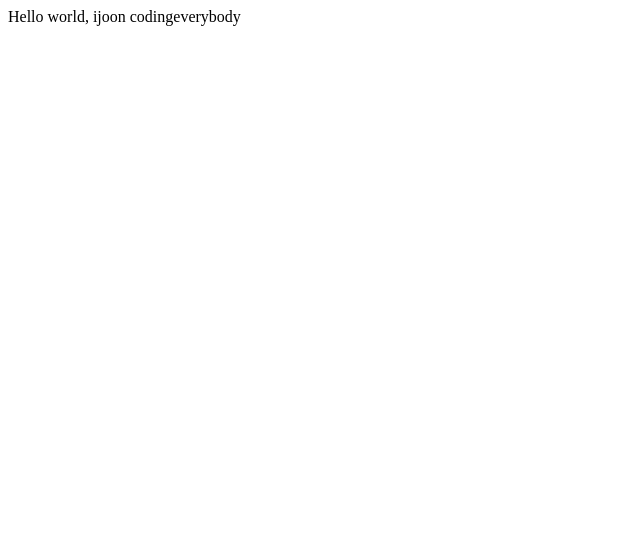
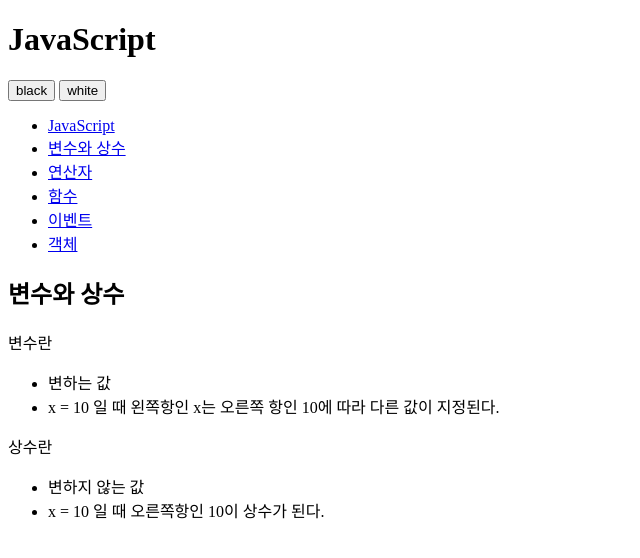
Before and after one commit to chrisxp/opentutorials-ijoon, a plain HTML site: page index.html in a window 1280 px wide. Shown: the whole page, without its empty margins (0-640 px from the left). Drawn offline with Linux system fonts and the light colour scheme.

Commit message:
add html

```diff
--- a/index.html
+++ b/index.html
@@ -1,25 +1,53 @@
 <!DOCTYPE html>
-<html lang="en">
-	<head>
-		<meta charset="utf-8">
+<html>
+    <head>
+        <meta charset="utf-8" />
+    </head>
 
-		<!-- Always force latest IE rendering engine (even in intranet) & Chrome Frame
-		Remove this if you use the .htaccess -->
-		<meta http-equiv="X-UA-Compatible" content="IE=edge,chrome=1">
-
-		<title>index</title>
-		<meta name="description" content="">
-		<meta name="author" content="ijoon-ubuntu-desktop">
-
-		<meta name="viewport" content="width=device-width; initial-scale=1.0">
-
-		<!-- Replace favicon.ico & apple-touch-icon.png in the root of your domain and delete these references -->
-		<link rel="shortcut icon" href="/favicon.ico">
-		<link rel="apple-touch-icon" href="/apple-touch-icon.png">
-	</head>
-
-	<body>
-		Hello world, ijoon
-		codingeverybody
-	</body>
+    <body id="body">
+        <div>
+            <header>
+                <h1>JavaScript</h1>
+            </header>
+            <div id="toolbar">
+                <input type="button" value="black" />
+                <input type="button" value="white" />
+            </div>
+            <nav>
+                <ul>
+                    <li><a href="http://opentutorials.org/course/49/17">JavaScript</a></li>
+                    <li><a href="http://opentutorials.org/course/49/16">변수와 상수</a></li>
+                    <li><a href="http://opentutorials.org/course/49/18">연산자</a></li>
+                    <li><a href="http://opentutorials.org/course/49/19">함수</a></li>
+                    <li><a href="http://opentutorials.org/course/49/20">이벤트</a></li>
+                    <li><a href="http://opentutorials.org/course/49/21">객체</a></li>
+                </ul>
+            </nav>
+            <article>
+                <h2>변수와 상수</h2>
+                <div>
+                    <p>변수란</p>
+                    <ul>
+                        <li>
+                            변하는 값
+                        </li>
+                        <li>
+                            x = 10 일 때 왼쪽항인 x는 오른쪽 항인 10에 따라 다른 값이 지정된다.
+                        </li>
+                    </ul>
+                    <p>
+                        상수란
+                    </p>
+                    <ul>
+                        <li>
+                            변하지 않는 값
+                        </li>
+                        <li>
+                            x = 10 일 때 오른쪽항인 10이 상수가 된다.
+                        </li>
+                    </ul>
+                </div>
+            </article>
+        </div>
+    </body>
 </html>
```
